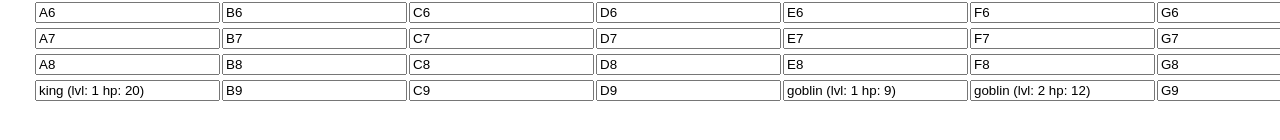
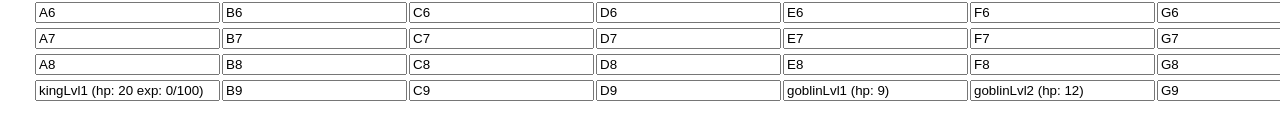
Before and after one commit to daefron/spreadsheet-creep, a React (Vite) app: page / in a window 1280 px wide. Both pictures are taken after a click on the button "Start Round". Shown: the part 576-716 px from the top of the page. Built offline with nearby package versions, Linux system fonts and the light colour scheme.

Commit message:
tidied up display text

```diff
--- a/src/Game Logic/Engine.jsx
+++ b/src/Game Logic/Engine.jsx
@@ -617,17 +617,35 @@ export default function EngineOutput() {
         let entityMade = false;
         activeEntities.forEach((entity) => {
           if (entity.position === element + h) {
+            if (entity.enemy === true) {
               subGrid.push([
                 [entity.name],
                 [
                   entity.type +
-                  " (lvl: " +
+                    "Lvl" +
                     entity.level +
-                  " hp: " +
+                    " (hp: " +
                     entity.hp +
                     ")",
                 ],
               ]);
+            } else {
+              subGrid.push([
+                [entity.name],
+                [
+                  entity.type +
+                  "Lvl" +
+                  entity.level +
+                    " (hp: " +
+                    entity.hp +
+                    " exp: " +
+                    entity.currentExp +
+                    "/" +
+                    entity.neededExp +
+                    ")",
+                ],
+              ]);
+            }
             entityMade = true;
           }
         });
@@ -647,12 +665,17 @@ export default function EngineOutput() {
         <tbody>
           {gameboardEntities.map((row) => {
             return (
-              <tr style={{ display: "flex", justifyContent: "space-between" }}>
+              <tr
+                style={{
+                  display: "flex",
+                  justifyContent: "space-between",
+                }}
+              >
                 {row.map((position) => {
                   return (
-                    <th key={position[0]}>
+                    <td key={position[0]}>
                       <input type="text" defaultValue={position[1]}></input>
-                    </th>
+                    </td>
                   );
                 })}
               </tr>
```
Lines whose indentation alone changed are shown as unchanged.
